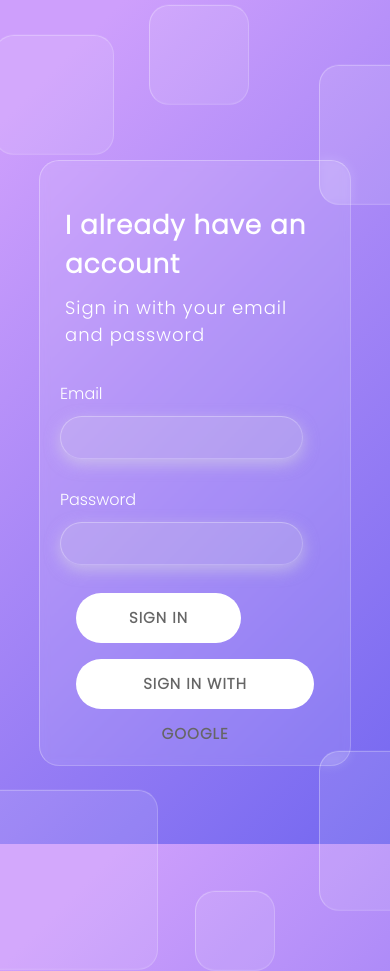
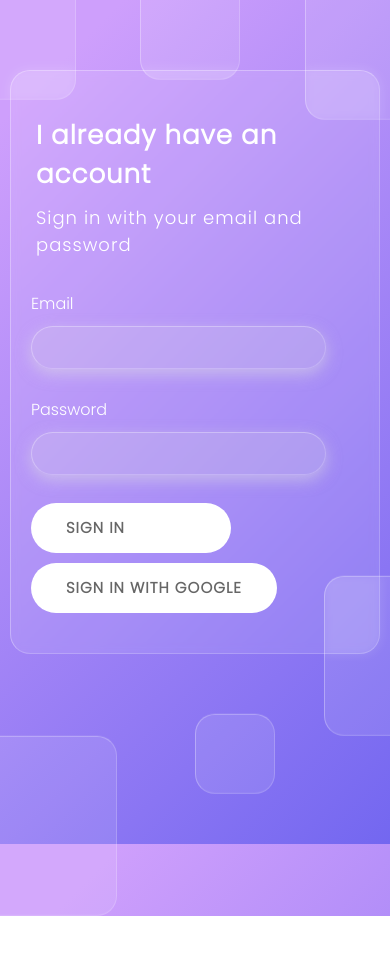
Before and after one commit to silvakarar/React-Glassmorphism-Form-with-Firebase, a React (Create React App) app: page / in a window 390 px wide. Shown: the top 971 px of the page. After the commit the page ends 916 px from the top, so only its background shows below. Built offline with nearby package versions, Linux system fonts and the light colour scheme; no server answers.

Commit message:
added mobile styles to bouncing boxes

```diff
--- a/src/components/boxes/boxes.styles.scss
+++ b/src/components/boxes/boxes.styles.scss
@@ -77,11 +77,47 @@ transform: translateY(-30px)
 
   /* Extra small devices (phones, 600px and down) */
   @media only screen and (max-width: 600px) {
+    .box:nth-child(1) {
+      top: -20%;
+      left: -15%;
+      width: 120px;
+      height: 120px;
+
+    }
+    .box:nth-child(2) {
+      top: -20%;
+      left: 80%;
+      width: 140px;
+      height: 140px;
+
+    }
+    .box:nth-child(3) {
+      bottom: -10%;
+      left: 85%;
+      width: 160px;
+      height: 160px;
+
+    }
     .box:nth-child(4) {
-      top: 100%;
+      top: 110%;
       left: -20%;
       width: 180px;
       height: 180px;
 
     }
+    .box:nth-child(5) {
+      top: -20%;
+      left: 35%;
+      width: 100px;
+      height: 100px;
+
+    }
+    .box:nth-child(6) {
+      bottom: -20%;
+      left: 50%;
+      width: 80px;
+      height: 80px;
+
+    }
+
   }
--- a/src/components/button/custom-buttom.styles.scss
+++ b/src/components/button/custom-buttom.styles.scss
@@ -26,11 +26,11 @@
     /* Extra small devices (phones, 600px and down) */
     @media only screen and (max-width: 600px) {
     .custom-button {
-      min-width: 165px;
+      min-width: 200px;
       display: flex;
       flex-direction: column;
-      align-items: center;
-      margin: 1rem;
-    width: fit-content;
+      align-items: flex-start;
+      justify-content: flex-start;
+      margin-top: 10px;
     }
     }
--- a/src/components/header/header.styles.scss
+++ b/src/components/header/header.styles.scss
@@ -2,9 +2,10 @@
 .header {
     display: flex;
     justify-content: flex-end;
-    margin-right: 1rem;
+    // margin-right: 1rem;
     color: white;
     font-size: 2rem;
+    width: 100vw;
 
 
 
--- a/src/components/sign-in/sign-in.styles.scss
+++ b/src/components/sign-in/sign-in.styles.scss
@@ -1,11 +1,11 @@
 .sign-in {
-    margin: auto;
+    margin: auto ;
     width: 50vw;
     // display: flex;
     // flex-direction: column;
     // justify-content: center;
     // // flex-wrap: wrap;
-    margin-top: 10rem;
+    margin-top: 5rem;
     padding: 40px 20px;
     background: rgba(255, 255, 255, 0.1);
     border-radius: 20px;
@@ -37,7 +37,9 @@
     .sign-in {
      display: flex;
      flex-direction: column;
-     width: 80vw;
+     margin: auto 10px;
+     margin-top: 70px;
+     width: 100vw;
 
     }
   }
--- a/src/pages/sign-in-and-sign-up-page/sign-in-and-sign-up.styles.scss
+++ b/src/pages/sign-in-and-sign-up-page/sign-in-and-sign-up.styles.scss
@@ -1,8 +1,14 @@
-
+.main-page {
+  width: 100vw;
+}
 
   /* Extra small devices (phones, 600px and down) */
   @media only screen and (max-width: 600px) {
     .main-page {
      max-width: 100vw;
+     display: flex;
+    justify-content: center;
+    align-items: center;
+
     }
   }
```
